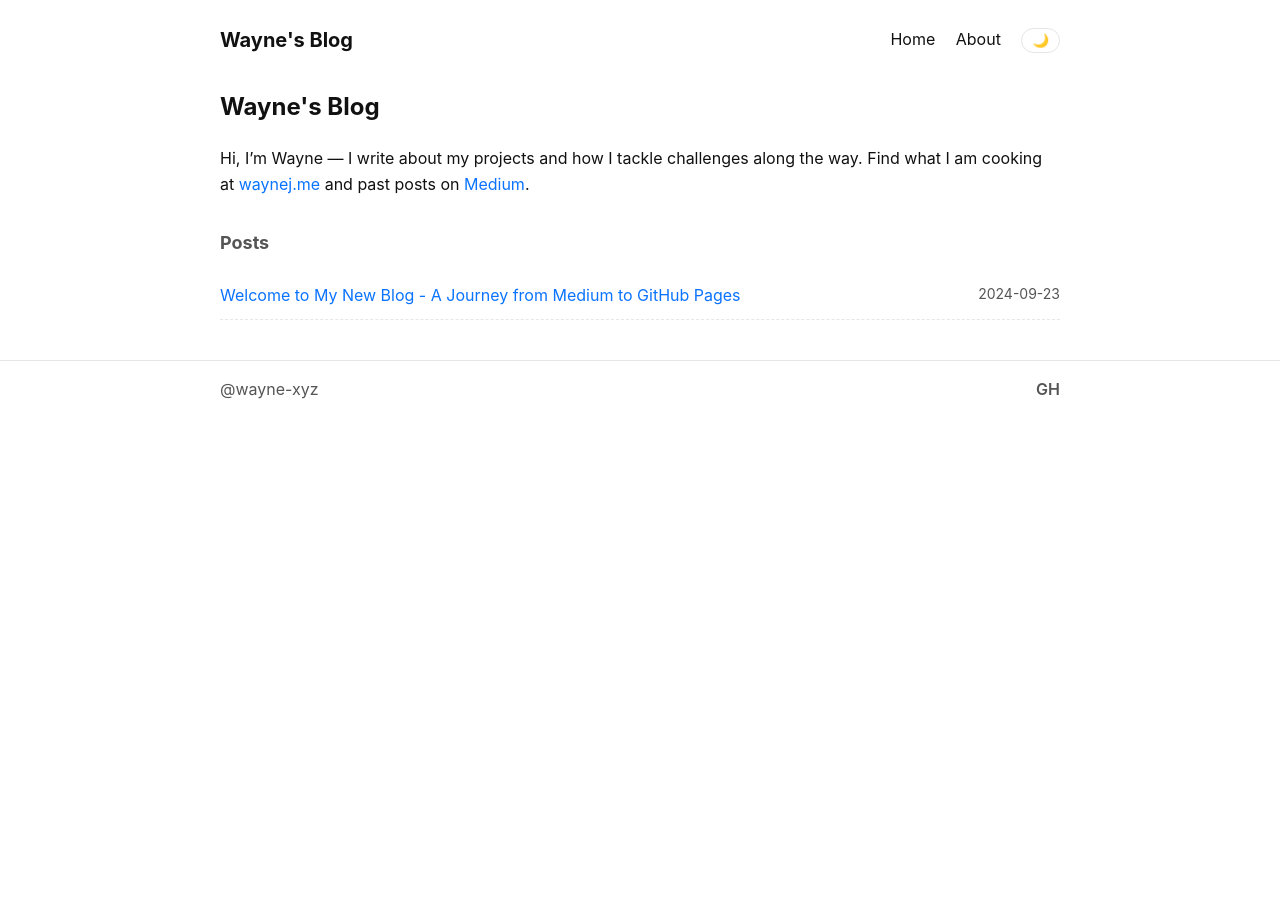
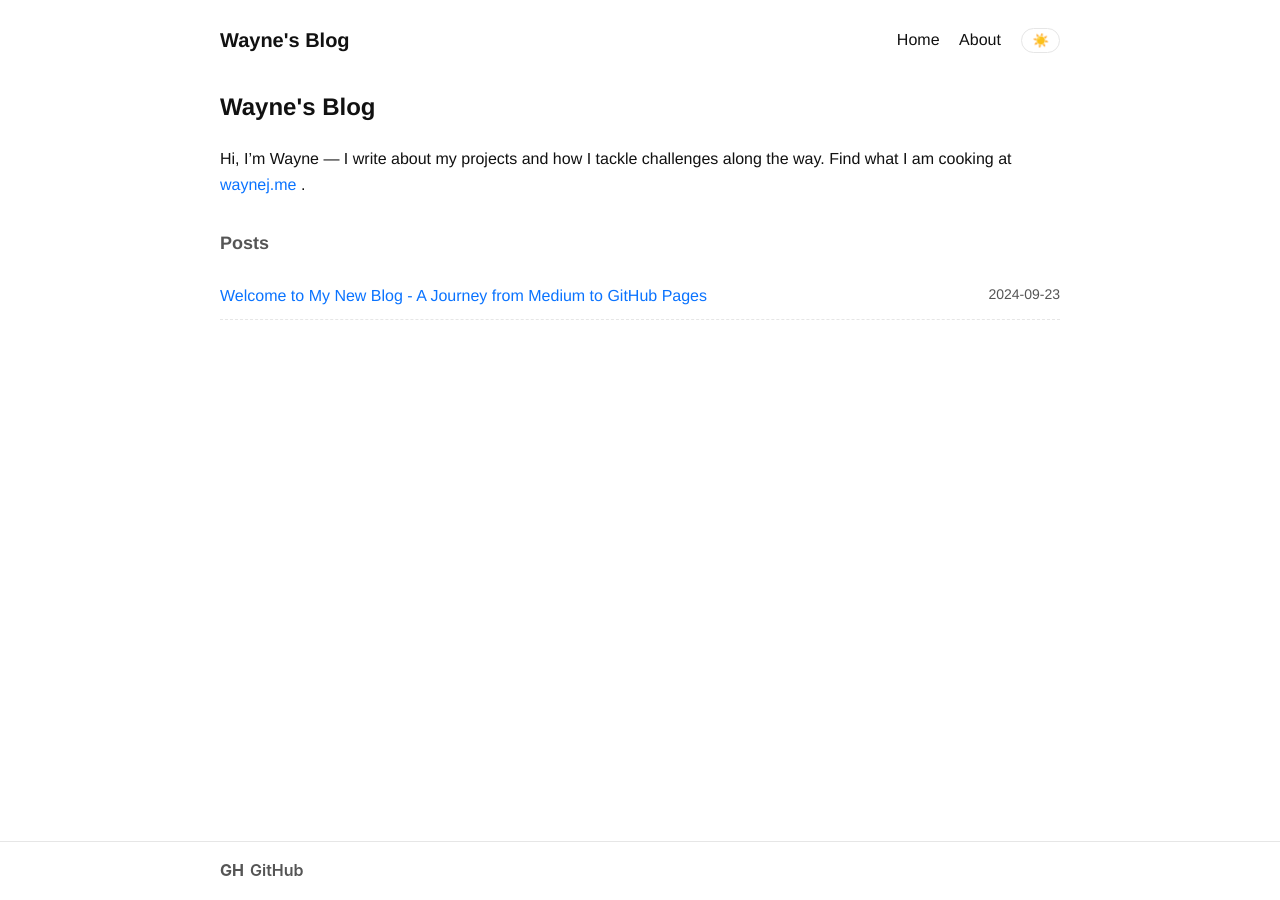
Before and after one commit to wayne-xyz/wayne-xyz.github.io, a Jekyll site: the page built from index.md, in a window 1280 px wide. Built offline with Jekyll 4.4.1, drawn with Linux system fonts in a browser that asks for light colours.

Commit message:
Refactor footer and header includes for improved social links display, enhance theme toggle button functionality, and update CSS for sticky footer layout and typography adjustments.

```diff
--- a/_includes/footer.html
+++ b/_includes/footer.html
@@ -1,15 +1,13 @@
 <footer class="site-footer">
   <div class="container footer-inner">
-    <div class="footer-left">
-      <a href="https://github.com/{{ site.github_username }}" target="_blank" rel="noopener">@{{ site.github_username }}</a>
-    </div>
-    <div class="footer-right">
-      {% assign socials = site.data.socials %}
-      {% if socials %}
-        {% for item in socials %}
-          <a class="social-link" href="{{ item.url }}" target="_blank" rel="noopener" aria-label="{{ item.name }}">{{ item.icon | default: item.name }}</a>
-        {% endfor %}
-      {% endif %}
-    </div>
+    {% assign socials = site.data.socials %}
+    {% if socials %}
+      {% for item in socials %}
+        <a class="social-link" href="{{ item.url }}" target="_blank" rel="noopener" aria-label="{{ item.name }}">
+          <span class="social-icon">{{ item.icon | default: item.name }}</span>
+          <span class="social-name">{{ item.name }}</span>
+        </a>
+      {% endfor %}
+    {% endif %}
   </div>
 </footer>
--- a/_includes/header.html
+++ b/_includes/header.html
@@ -4,7 +4,7 @@
     <nav class="site-nav">
       <a href="{{ '/' | relative_url }}">Home</a>
       <a href="{{ '/about/' | relative_url }}">About</a>
-      <button id="theme-toggle" class="theme-toggle" aria-label="Toggle dark mode" aria-pressed="false">🌙</button>
+      <button id="theme-toggle" class="theme-toggle" aria-label="Toggle dark mode" aria-pressed="false" data-icon-light="☀️" data-icon-dark="🌙">🌙</button>
     </nav>
   </div>
 </header>
--- a/_layouts/default.html
+++ b/_layouts/default.html
@@ -22,14 +22,22 @@
         function setTheme(next) {
           document.documentElement.setAttribute('data-theme', next);
           try { localStorage.setItem('sifi-theme', next); } catch (e) {}
+          var btn = document.getElementById('theme-toggle');
+          if (btn) {
+            var iconLight = btn.getAttribute('data-icon-light') || '☀️';
+            var iconDark = btn.getAttribute('data-icon-dark') || '🌙';
+            btn.textContent = next === 'dark' ? iconDark : iconLight;
+            btn.setAttribute('aria-pressed', next === 'dark');
+          }
         }
         var btn = document.getElementById('theme-toggle');
+        var initial = document.documentElement.getAttribute('data-theme') || 'light';
+        setTheme(initial);
         if (btn) {
           btn.addEventListener('click', function() {
-            var current = document.documentElement.getAttribute('data-theme');
+            var current = document.documentElement.getAttribute('data-theme') || 'light';
             var next = current === 'dark' ? 'light' : 'dark';
             setTheme(next);
-            btn.setAttribute('aria-pressed', next === 'dark');
           });
         }
       })();
--- a/assets/css/sifi.css
+++ b/assets/css/sifi.css
@@ -24,7 +24,7 @@ html, body {
   padding: 0;
   background: var(--bg);
   color: var(--text);
-  font-family: -apple-system, BlinkMacSystemFont, "Segoe UI", Roboto, Ubuntu, "Helvetica Neue", Arial, "Noto Sans", sans-serif;
+  font-family: "Helvetica", "Helvetica Neue", Arial, -apple-system, BlinkMacSystemFont, "Segoe UI", Roboto, Ubuntu, "Noto Sans", sans-serif;
   line-height: 1.6;
 }
 
@@ -69,7 +69,10 @@ a:hover { text-decoration: underline; }
   cursor: pointer;
 }
 
-.site-main { padding: 8px 0 40px; }
+/* Sticky footer layout */
+body { display: flex; min-height: 100vh; flex-direction: column; }
+.site-main { flex: 1 0 auto; padding: 8px 0 40px; }
+.site-footer { flex-shrink: 0; }
 
 /* Home */
 .home .site-title { margin-top: 0; }
@@ -94,12 +97,14 @@ a:hover { text-decoration: underline; }
 .footer-inner {
   display: flex;
   align-items: center;
-  justify-content: space-between;
+  justify-content: flex-start;
   padding: 16px 0;
 }
-.footer-left a { color: var(--muted); }
-.footer-right .social-link { margin-left: 12px; color: var(--muted); font-weight: 600; }
-.footer-right .social-link:hover { color: var(--text); }
+.site-footer, .site-footer * { font-family: -apple-system, BlinkMacSystemFont, "Segoe UI", Roboto, Ubuntu, "Noto Sans", sans-serif; }
+.social-link { margin-right: 16px; color: var(--muted); display: inline-flex; align-items: center; gap: 6px; }
+.social-link:hover { color: var(--text); }
+.social-icon { font-weight: 700; }
+.social-name { font-weight: 600; }
 
 /* Images */
 img { max-width: 100%; height: auto; }
--- a/index.md
+++ b/index.md
@@ -3,4 +3,4 @@ layout: home
 title: Home
 ---
 
-Hi, I'm Wayne — I write about my projects and how I tackle challenges along the way. Find what I am cooking at [waynej.me](https://waynej.me) and past posts on [Medium](https://medium.com/@wayenj).
+Hi, I'm Wayne — I write about my projects and how I tackle challenges along the way. Find what I am cooking at [waynej.me](https://waynej.me) .
```
